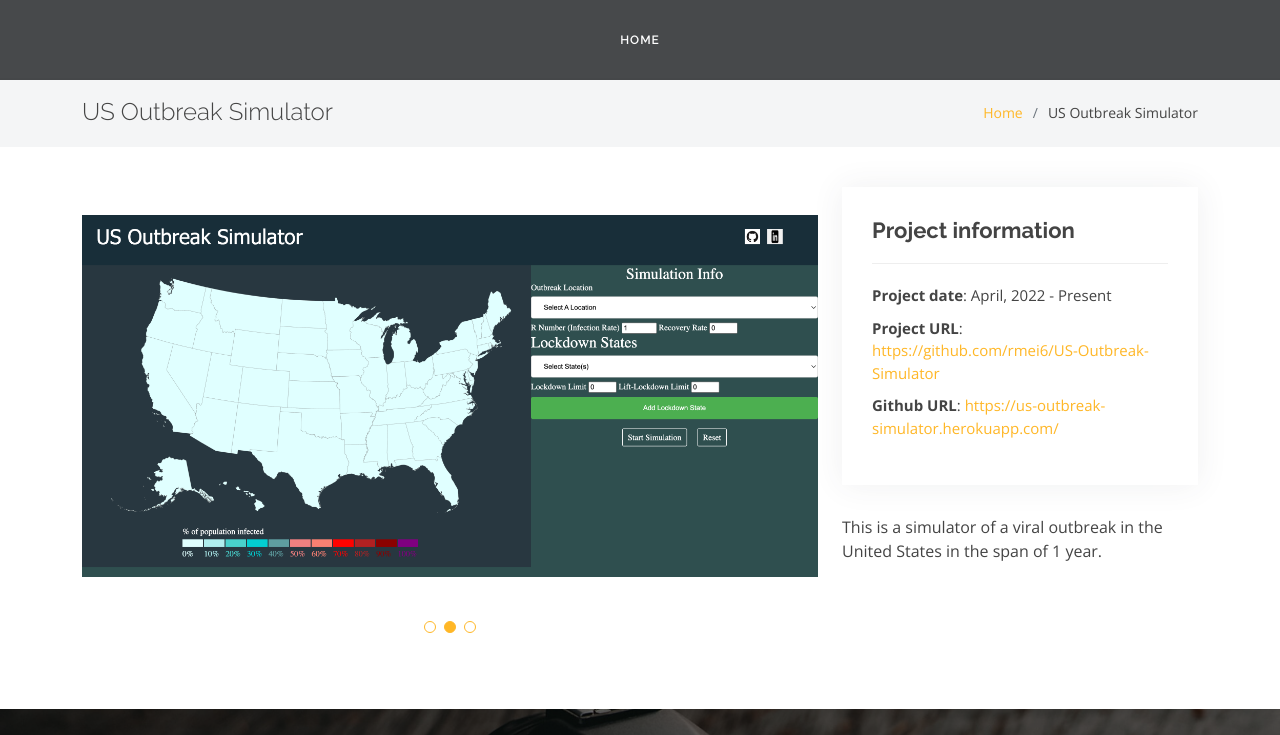
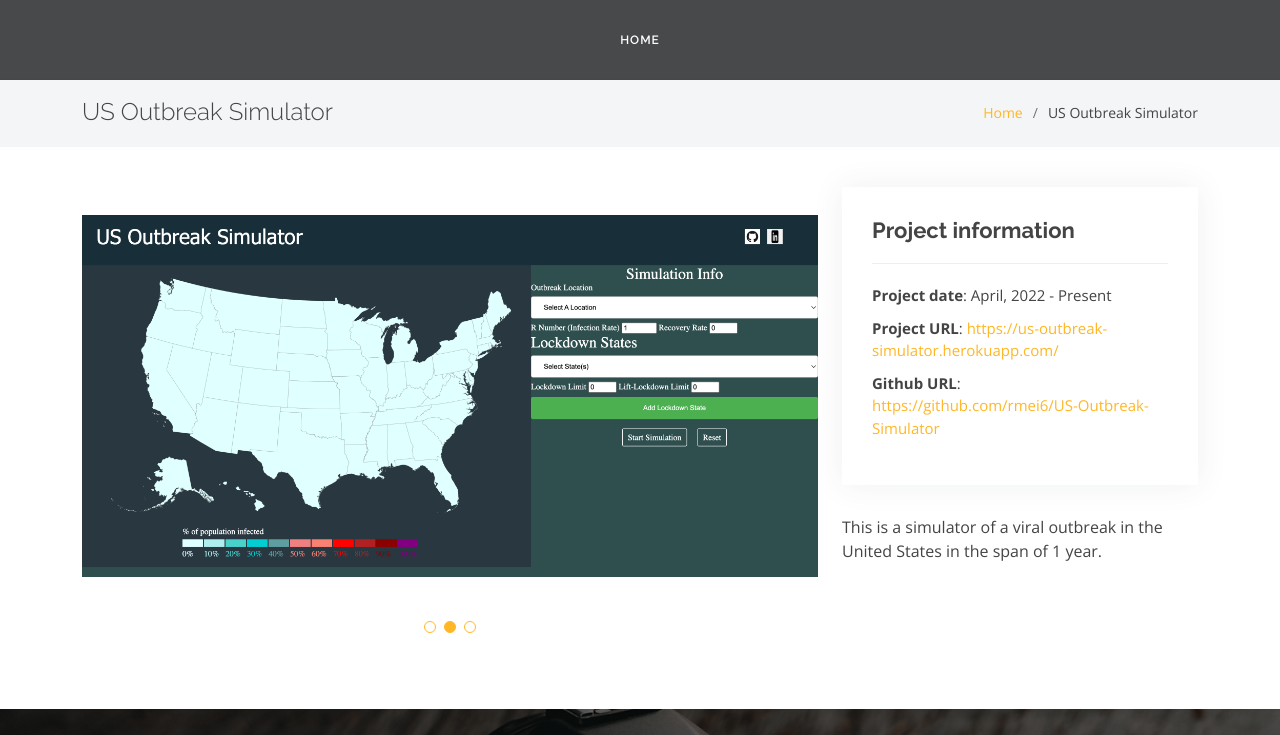
Before and after one commit to rmei6/personal-site, a plain HTML site: page outbreak-simulator-details.html in a window 1280 px wide. Shown: the top 735 px of the page. Drawn offline with nearby package versions, Linux system fonts and the light colour scheme.

Commit message:
fixed switched links

```diff
--- a/outbreak-simulator-details.html
+++ b/outbreak-simulator-details.html
@@ -121,8 +121,8 @@
               <h3>Project information</h3>
               <ul>
                 <li><strong>Project date</strong>: April, 2022 - Present</li>
-                <li><strong>Project URL</strong>: <a href="https://github.com/rmei6/US-Outbreak-Simulator">https://github.com/rmei6/US-Outbreak-Simulator</a></li>
-                <li><strong>Github URL</strong>: <a href="https://us-outbreak-simulator.herokuapp.com/">https://us-outbreak-simulator.herokuapp.com/</a></li>
+                <li><strong>Project URL</strong>: <a href="https://us-outbreak-simulator.herokuapp.com/">https://us-outbreak-simulator.herokuapp.com/</a></li>
+                <li><strong>Github URL</strong>: <a href="https://github.com/rmei6/US-Outbreak-Simulator">https://github.com/rmei6/US-Outbreak-Simulator</a></li>
               </ul>
             </div>
             <div class="portfolio-description">
```
